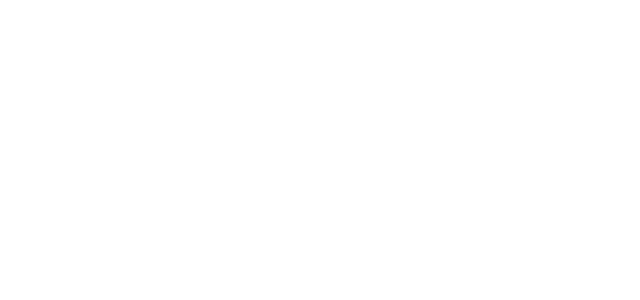
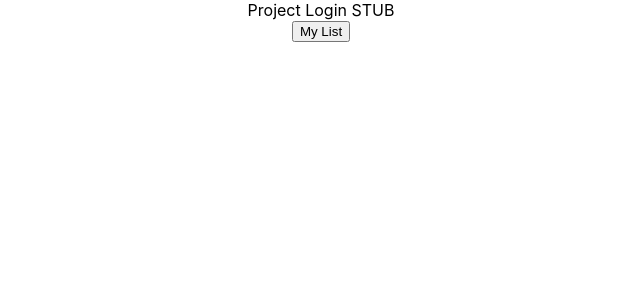
Before and after one commit to m-bradshaw/SENG3080_GROUP7, a React (Create React App) app in the folder Application/eminders/: page / in a window 1280 px wide. Shown: the top 300 px of the page, without its empty margins (319-959 px from the left). Built offline with nearby package versions, Linux system fonts and the light colour scheme.

Commit message:
Implemented basic routing with API calls

```diff
--- a/Application/eminders/src/App.js
+++ b/Application/eminders/src/App.js
@@ -3,7 +3,7 @@
 import './css/App.css';
 
 function App() {
-  const [serverData, setServerData] = React.useState(null);
+  // const [serverData, setServerData] = React.useState(null);
 
   // React.useEffect(() => {
   //   // https://www.freecodecamp.org/news/how-to-create-a-react-app-with-a-node-backend-the-complete-guide/
--- a/Application/eminders/src/components/AppComponent.js
+++ b/Application/eminders/src/components/AppComponent.js
@@ -1,5 +1,5 @@
 import React, { Component } from 'react';
-import { BrowserRouter as Router, Route, Link, Switch } from 'react-router-dom';
+import { Route, Routes } from 'react-router-dom';
 //import Loginscreen from './Loginscreen';
 import Login from './Login';
 //import MainPage from './MainPage';
@@ -22,22 +22,15 @@
   }
 
   render() {
-
-    const MyApp = () => (
-      <div>
-        <Switch>
-          {/* <Route exact path='/' component={Login}></Route> */}
-          <Route path='/Login' component={Login}></Route>
-          <Route path='/Main' component={Main}></Route>
-        </Switch>
-      </div>
-    )
-
     return (
       // <Router hashType="noslash" basename={process.env.BASE_PATH}>
-        <Switch>
-          <MyApp></MyApp>
-        </Switch>
+        <div>
+        <Routes>
+          <Route path='/' element={<Login/>}></Route>
+          <Route path='/Login' element={<Login/>}></Route>
+          <Route path='/Main' element={<Main/>}></Route>
+        </Routes>
+      </div>
       // </Router>
     );
   }
--- a/Application/eminders/src/components/Login.js
+++ b/Application/eminders/src/components/Login.js
@@ -1,5 +1,5 @@
 import React, { Component } from 'react';
-import { Link } from 'react-router-dom';
+import { NavLink} from 'react-router-dom';
 
 
 class Login extends Component {
@@ -8,11 +8,11 @@
     <div className="App">
       <h1>Project Login STUB</h1>
       {/* Link to Main.js */}
-      <Link to={'./Main'}>
+      <NavLink to={'../Main'}>
         <button variant="raised">
             My List
         </button>
-      </Link>
+      </NavLink>
     </div>
     );
   }
--- a/Application/eminders/src/components/Main.js
+++ b/Application/eminders/src/components/Main.js
@@ -18,7 +18,7 @@
   getList = () => {
     fetch('/api/stub/main')
     .then(res => res.json())
-    .then(list => this.setState({ message }))
+    .then(list => this.setState({ list }))
   }
 
   render() {
```
